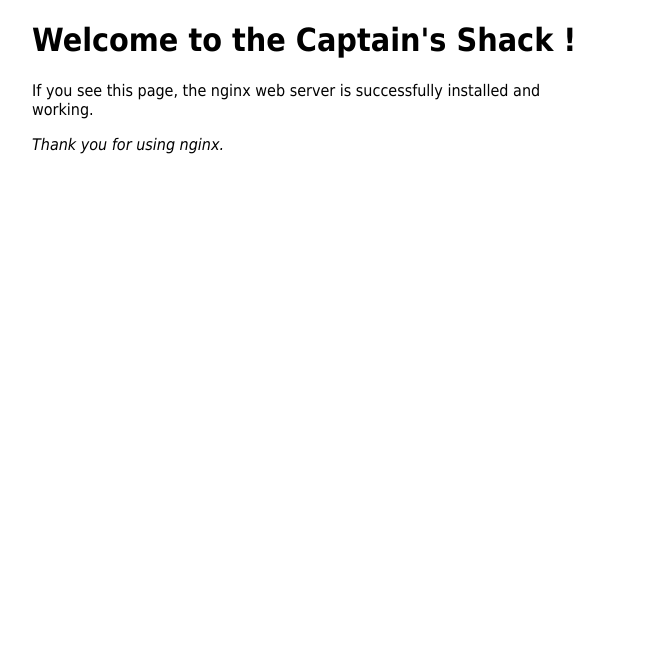
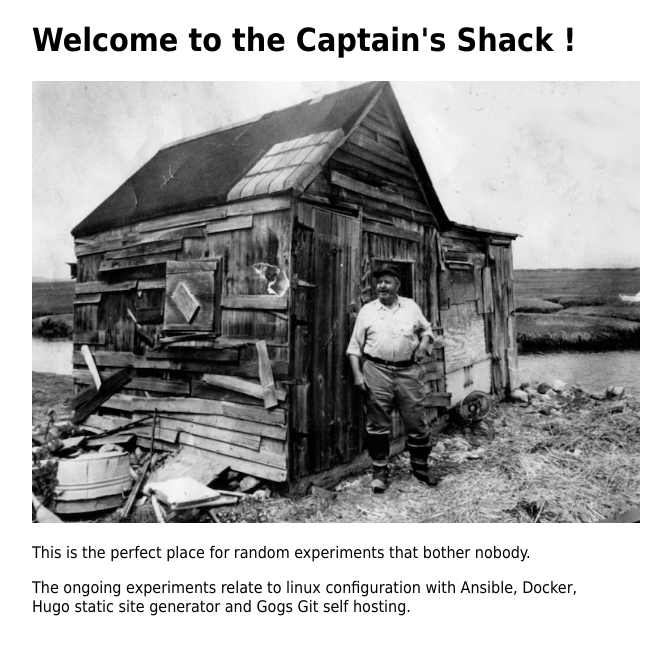
Before and after one commit to jmMeessen/the-captains-shack-ansible, a plain HTML site: page roles/nginx/files/index.html in a window 1280 px wide. Shown: the whole page, without its empty margins (328-999 px from the left). Drawn offline with Linux system fonts and the light colour scheme.

Commit message:
Default pages are now better looking and have a 404

```diff
--- a/roles/nginx/files/index.html
+++ b/roles/nginx/files/index.html
@@ -8,14 +8,23 @@
             margin: 0 auto;
             font-family: Tahoma, Verdana, Arial, sans-serif;
         }
+
+        img.MyImage {
+            width: 38em;
+        }
     </style>
 </head>
 
 <body>
 <h1>Welcome to the Captain's Shack !</h1>
-<p>If you see this page, the nginx web server is successfully installed and working.</p>
+<img class="MyImage" src="lew_kilborn_shack.jpg">
 
-<p><em>Thank you for using nginx.</em></p>
+<p>This is the perfect place for random experiments that bother nobody.</p>
+
+<p>
+    The ongoing experiments relate to linux configuration with Ansible, Docker, Hugo static site generator
+    and Gogs Git self hosting.</p>
+
 
 </body>
 </html>
```
Also changed, not shown: roles/nginx/files/404.html (added, +16 -0 lines), roles/nginx/files/404.jpg (added), roles/nginx/files/lew_kilborn_shack.jpg (added), 4 other files.
